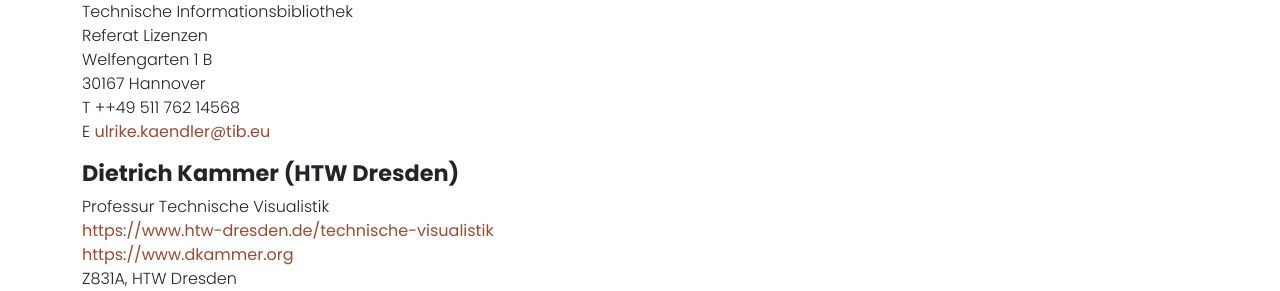
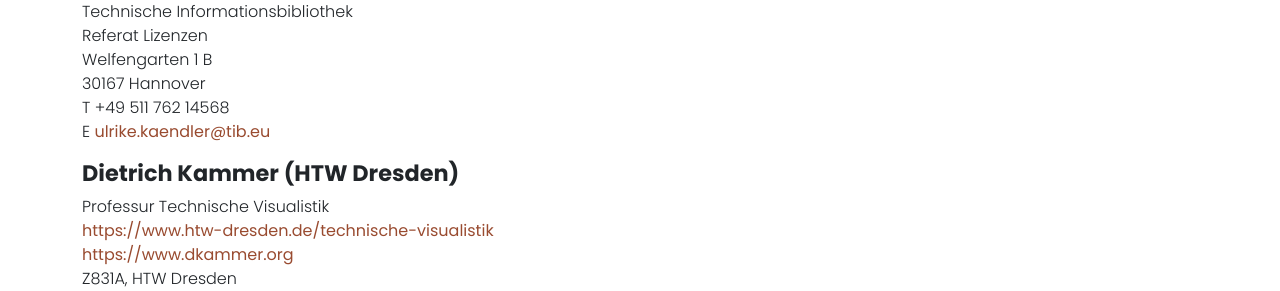
Before and after one commit to panter-project/panter-project.github.io, a Jekyll site: the page built from contact.markdown, in a window 1280 px wide. Shown: the part 1067-1358 px from the top of the page. Built offline with Jekyll 4.4.1, drawn with Linux system fonts in a browser that asks for light colours.

```diff
--- a/contact.markdown
+++ b/contact.markdown
@@ -33,7 +33,7 @@ Technische Informationsbibliothek\
 Referat Lizenzen\
 Welfengarten 1 B\
 30167 Hannover\
-T ++49 511 762 14568\
+T +49 511 762 14568\
 E <ulrike.kaendler@tib.eu>
 
 ### Dietrich Kammer (HTW Dresden)
```
